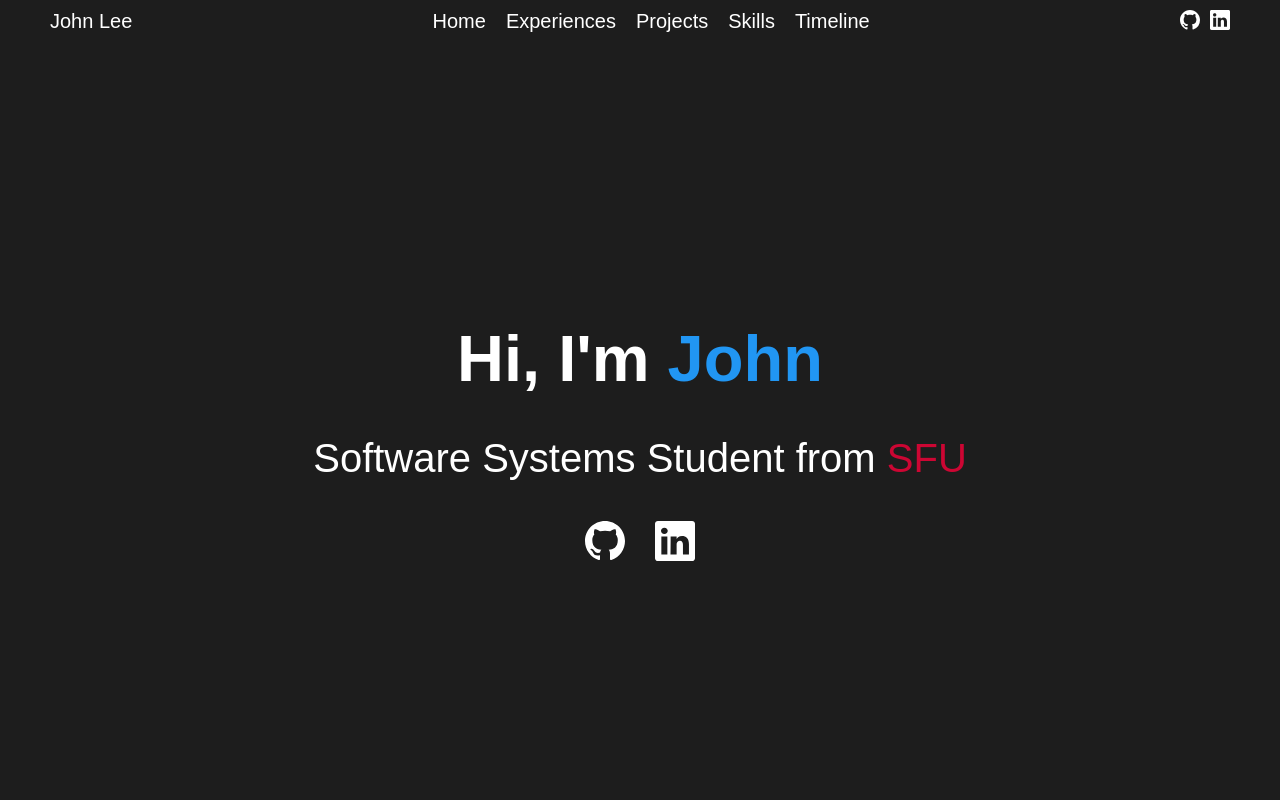
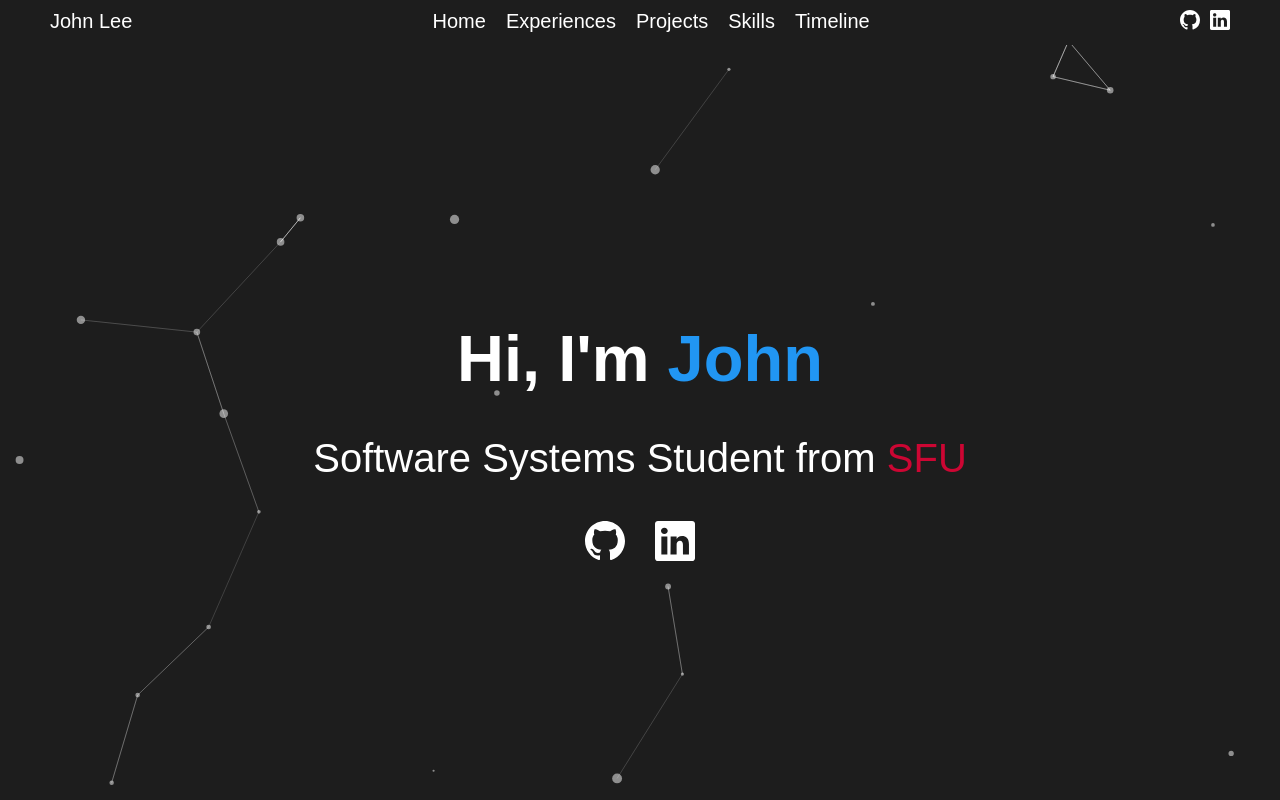
Before and after one commit to yla382/portflio, a React (Create React App) app: page / in a window 1280 px wide. Shown: the top 800 px of the page. Built offline with nearby package versions, Linux system fonts and the light colour scheme.

Commit message:
ts particle added

```diff
--- a/package.json
+++ b/package.json
@@ -12,8 +12,10 @@
     "react-elastic-carousel": "^0.11.5",
     "react-icons": "^4.3.1",
     "react-scripts": "4.0.3",
+    "react-tsparticles": "^2.0.6",
     "react-typist": "^2.0.5",
     "react-vertical-timeline-component": "^3.5.2",
+    "tsparticles": "^2.0.6",
     "web-vitals": "^1.1.2"
   },
   "scripts": {
--- a/src/App.js
+++ b/src/App.js
@@ -8,6 +8,9 @@
 import Skills from './components/Skills';
 import Footer from './components/Footer';
 import { useRef } from 'react';
+import Particles from "react-tsparticles";
+import { loadFull } from "tsparticles";
+import particle_config from "./configs/tsparticle_config";
 
 function App() {
   const scrollExperiences = useRef();
@@ -16,8 +19,27 @@
   const scrollSkills = useRef();
   const scrollLanding = useRef();
 
+  const particlesInit = async (main) => {
+    console.log(main);
+
+    // you can initialize the tsParticles instance (main) here, adding custom shapes or presets
+    // this loads the tsparticles package bundle, it's the easiest method for getting everything ready
+    // starting from v2 you can add only the features you need reducing the bundle size
+    await loadFull(main);
+  };
+
+  const particlesLoaded = (container) => {
+    console.log(container);
+  };
+
   return (
     <div className="App">
+      <Particles
+          id="particles"
+          init={particlesInit}
+          loaded={particlesLoaded}
+          options={particle_config}
+      />
       <Navigation
         scrollLanding={ scrollLanding }
         scrollExperiences={ scrollExperiences }
@@ -31,7 +53,7 @@
       {/* <AboutMe/> */}
       <Skills scrollSkills={ scrollSkills }/>
       <Timeline scrollTimeLine={ scrollTimeLine }/>
-      <Footer></Footer>
+      <Footer/>
     </div>
   );
 }
--- a/src/App.scss
+++ b/src/App.scss
@@ -5,6 +5,10 @@
     overflow: auto;
 }
 
+#particles {
+  position: absolute;
+  z-index: -1;
+}
 
 *::-webkit-scrollbar {
     width: 16px;
--- a/src/components/Landing.js
+++ b/src/components/Landing.js
@@ -4,6 +4,7 @@
 
 // Landing Page add animation later
 export const Landing = ({ scrollLanding }) => {
+
     return (
         <div className="landingContainer pageContainer" ref={ scrollLanding }>
             <div className="typistContainer">
--- /dev/null
+++ b/src/configs/tsparticle_config.js
@@ -0,0 +1,74 @@
+export const particle_config = {
+    background: {
+      color: {
+        value: "#1d1d1d",
+      },
+    },
+    fpsLimit: 120,
+    interactivity: {
+      events: {
+        onClick: {
+          enable: true,
+          mode: "push",
+        },
+        onHover: {
+          enable: true,
+          mode: "repulse",
+        },
+        resize: true,
+      },
+      modes: {
+        push: {
+          quantity: 4,
+        },
+        repulse: {
+          distance: 200,
+          duration: 0.4,
+        },
+      },
+    },
+    particles: {
+      color: {
+        value: "#ffffff",
+      },
+      links: {
+        color: "#ffffff",
+        distance: 150,
+        enable: true,
+        opacity: 0.5,
+        width: 1,
+      },
+      collisions: {
+        enable: true,
+      },
+      move: {
+        direction: "none",
+        enable: true,
+        outModes: {
+          default: "bounce",
+        },
+        random: false,
+        speed: 3,
+        straight: false,
+      },
+      number: {
+        density: {
+          enable: true,
+          area: 800,
+        },
+        value: 20,
+      },
+      opacity: {
+        value: 0.5,
+      },
+      shape: {
+        type: "circle",
+      },
+      size: {
+        value: { min: 1, max: 5 },
+      },
+    },
+    detectRetina: true,
+  };
+
+export default particle_config;
```
Also changed, not shown: 1 other file (tests, documents, lock files or other folders).
